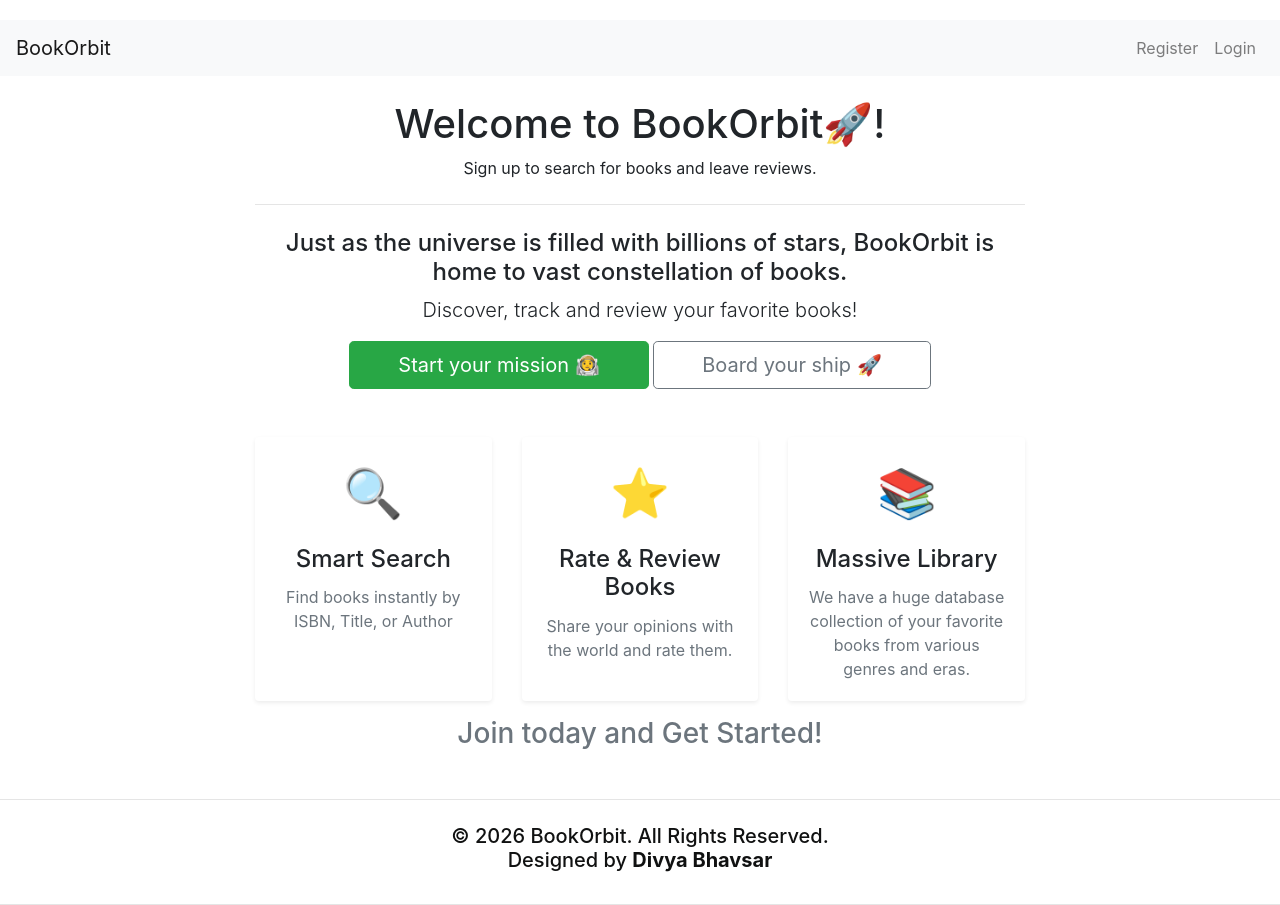
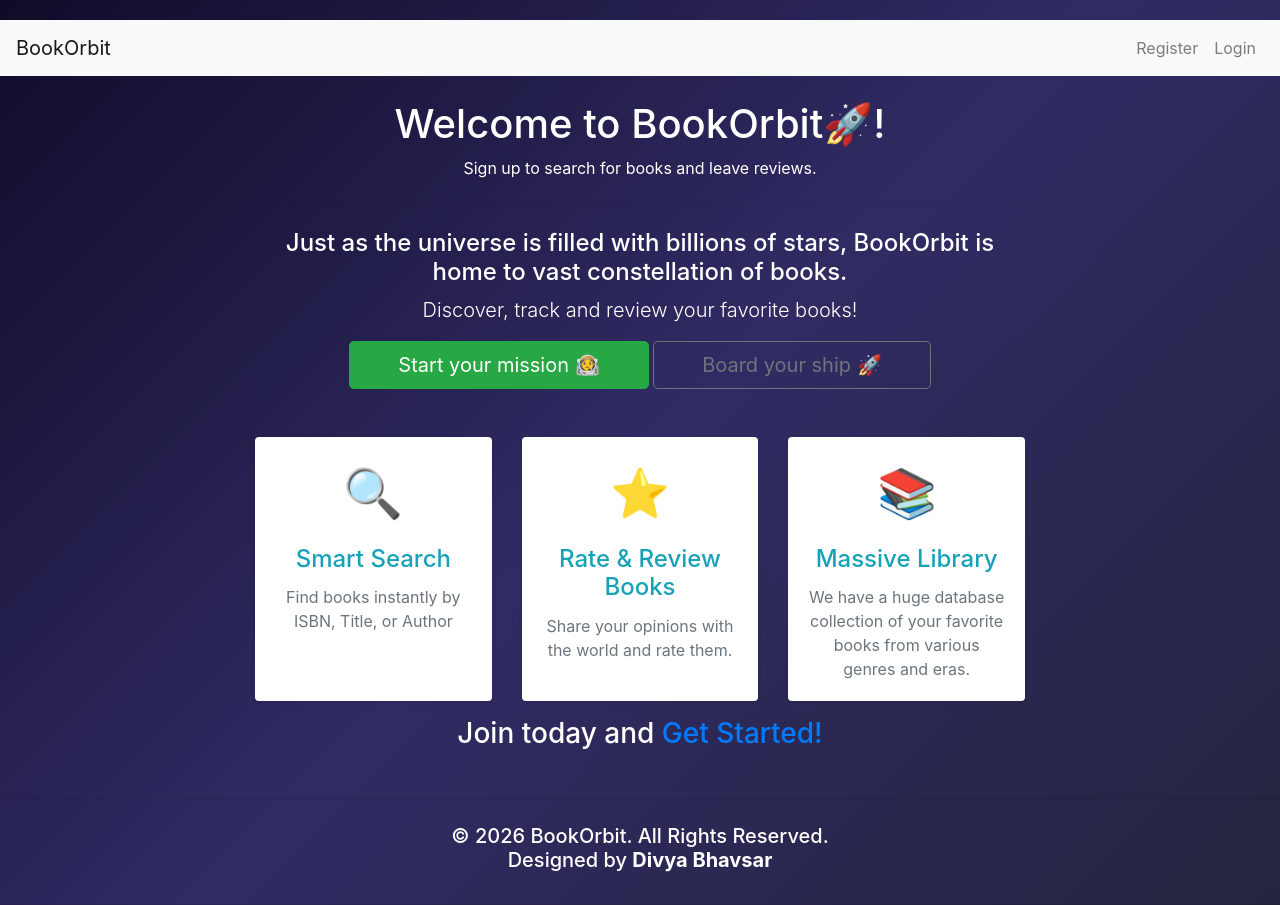
Before and after one commit to Divya-Bhavsar03/ENGO651_Advanced_Geospatial_Labs, a Flask app: page / in a window 1280 px wide. Run offline with Flask 3, Linux system fonts and the light colour scheme; some libraries are stand-ins or nearby versions.

Commit message:
changing colors

```diff
--- a/Lab1/templates/index.html
+++ b/Lab1/templates/index.html
@@ -35,7 +35,7 @@
                 <div class="card h-100 text-center shadow-sm border-0">
                     <div class="card-body">
                         <div style="font-size: 3rem;">🔍</div>
-                        <h4 class="card-title mt-3">Smart Search</h4>
+                        <h4 class="card-title mt-3 text-info">Smart Search</h4>
                         <p class="card-text text-muted">Find books instantly by ISBN, Title, or Author</p>
                     </div>
                 </div>
@@ -44,7 +44,7 @@
                 <div class="card h-100 text-center shadow-sm border-0">
                     <div class="card-body">
                         <div style="font-size: 3rem;">⭐</div>
-                        <h4 class="card-title mt-3">Rate & Review Books</h4>
+                        <h4 class="card-title mt-3 text-info">Rate & Review Books</h4>
                         <p class="card-text text-muted">Share your opinions with the world and rate them.</p>
                     </div>
                 </div>
@@ -53,14 +53,14 @@
                 <div class="card h-100 text-center shadow-sm border-0">
                     <div class="card-body">
                         <div style="font-size: 3rem;">📚</div>
-                        <h4 class="card-title mt-3">Massive Library</h4>
+                        <h4 class="card-title mt-3 text-info">Massive Library</h4>
                         <p class="card-text text-muted">We have a huge database collection of your favorite books from various genres and eras.</p>
                     </div>
                 </div>
             </div>
         </div>
 
-        <h3 class="mt-3 text-muted">Join today and Get Started!</h3>
+        <h3 class="mt-3">Join today and <a href="/register">Get Started!</a></h3>
     {% endif %}
 </div>
 {% endblock %}
--- a/Lab1/templates/layout.html
+++ b/Lab1/templates/layout.html
@@ -6,7 +6,10 @@
     <title>{% block title %}BookOrbit{% endblock %}</title>
     <link rel="stylesheet" href="https://stackpath.bootstrapcdn.com/bootstrap/4.3.1/css/bootstrap.min.css">
     <style>
-        body { padding-top: 20px}
+        body { padding-top: 20px;
+       background: linear-gradient(135deg, #0f0c29, #302b63, #24243e);
+  min-height: 100vh;
+  color: white;}
         .container { max-width: 800px; }
     </style>
 </head>
@@ -45,7 +48,7 @@
     </div>
 
     <footer class="text-center text-muted mt-5 py-4" style="border-top: 1px solid rgba(0,0,0,0.1); border-bottom: 1px solid rgba(0,0,0,0.1);">
-        <h5 style="color:rgb(16, 17, 17);">
+        <h5 style="color: white;">
             &copy; 2026 BookOrbit. All Rights Reserved. <br>
             Designed by <strong>Divya Bhavsar</strong>
         </h5>
```
